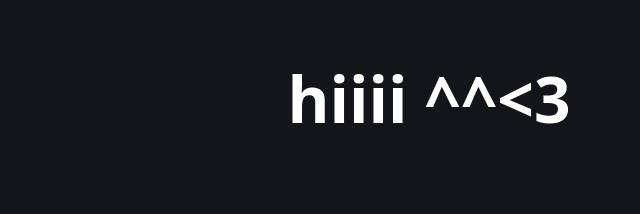
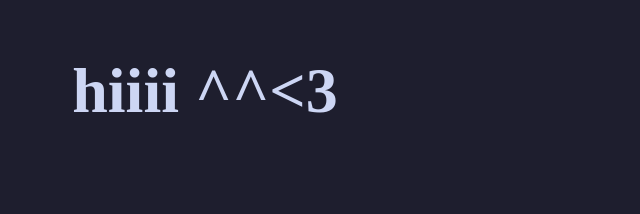
Before and after one commit to moonlitautumn/webbb, an Astro site: page / in a window 1280 px wide. Shown: the whole page, without its empty margins (211-851 px from the left). Built offline with nearby package versions, Linux system fonts and the light colour scheme; Astro itself is replaced by a stand-in of ours.

Commit message:
changed all website code lel

```diff
--- a/src/layouts/Layout.astro
+++ b/src/layouts/Layout.astro
@@ -22,19 +22,38 @@
 </html>
 <style is:global>
 	:root {
-		--accent: 136, 58, 234;
-		--accent-light: 224, 204, 250;
-		--accent-dark: 49, 10, 101;
-		--accent-gradient: linear-gradient(
-			45deg,
-			rgb(var(--accent)),
-			rgb(var(--accent-light)) 30%,
-			white 60%
-		);
+		--rosewater: #f5e0dc;
+		--flamingo: #f2cdcd;
+		--pink: #f5c2e7;
+		--mauve: #cba6f7;
+		--red: #f38ba8;
+		--maroon: #eba0ac;
+		--peach: #fab387;
+		--yellow: #f9e2af;
+		--green: #a6e3a1;
+		--teal: #94e2d5;
+		--sky: #89dceb;
+		--sapphire: #74c7ec;
+		--blue: #89b4fa;
+		--lavender: #b4befe;
+		--text: #cdd6f4;
+		--subtext1: #bac2de;
+		--subtext0: #a6adc8;
+		--overlay2: #9399b2;
+		--overlay1: #7f849c;
+		--overlay0: #6c7086;
+		--surface2: #585b70;
+		--surface1: #585b70;
+		--surface0: #313244;
+		--base: #1e1e2e;
+		--mantle: #181825;
+		--crust: #11111b;
+	}
+
 	}
 	html {
 		font-family: system-ui, sans-serif;
-		background: #13151a;
+		background: #1e1e2e;
 	}
 	code {
 		font-family:
--- a/src/pages/index.astro
+++ b/src/pages/index.astro
@@ -12,12 +12,16 @@
 </Layout>
 
 <style>
+	body {
+		margin: 0;
+		color: var(--text);
+		background-color: var(--base);
+
+	}
 	main {
-		margin: auto;
 		padding: 1rem;
 		width: 800px;
 		max-width: calc(100% - 2rem);
-		color: white;
 		font-size: 20px;
 		line-height: 1.6;
 	}
```
